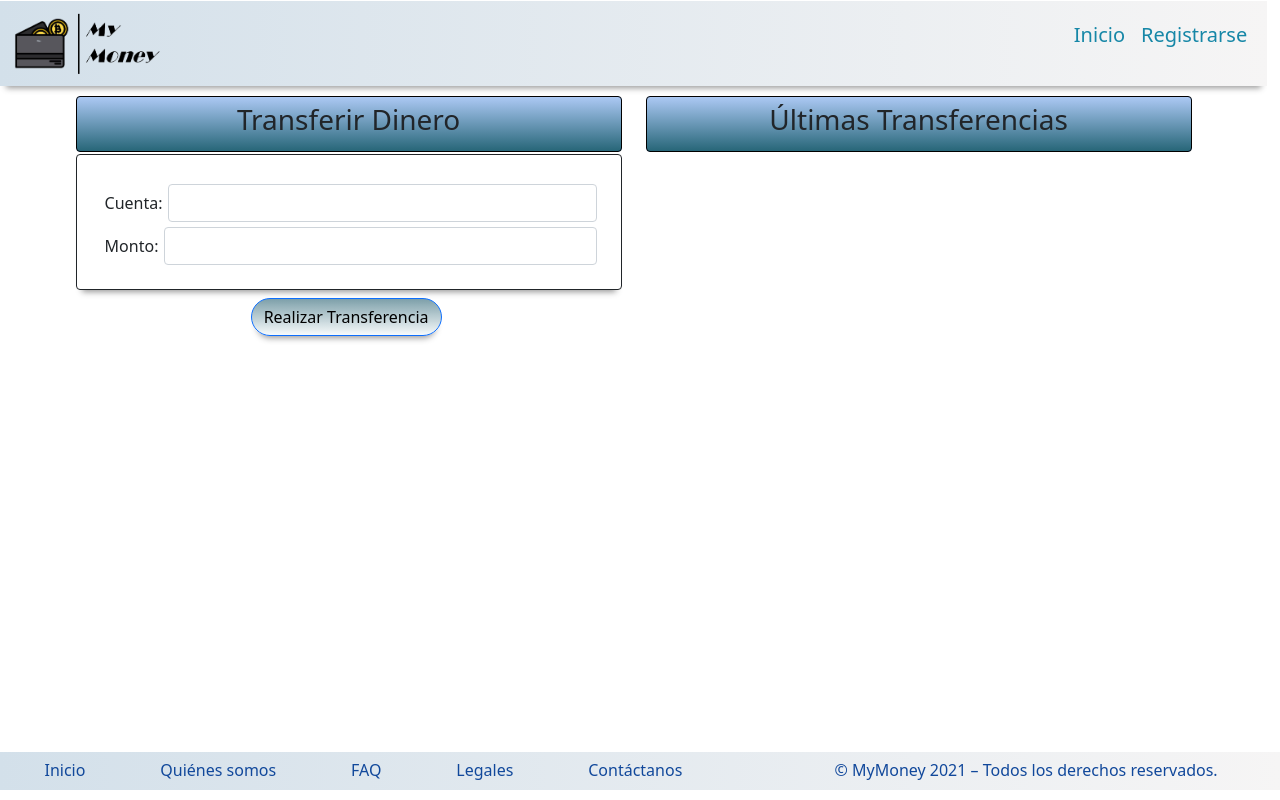
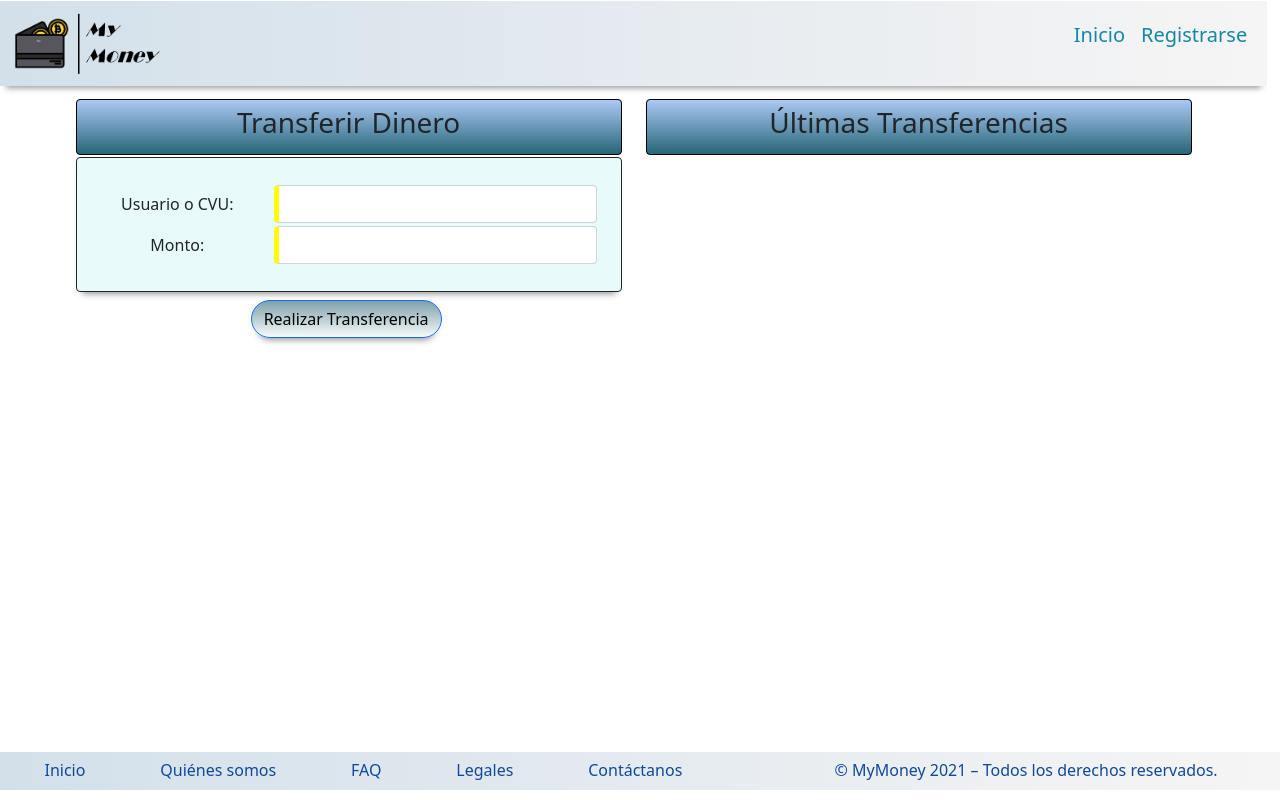
Before and after one commit to classroomMisiones/Proyecto-FS-Misiones-Grupo-1, an Angular app: page /transferirpesos in a window 1280 px wide. Built offline with nearby package versions, Linux system fonts and the light colour scheme.

Commit message:
Formulario para transferir dinero ($) y validaciones.
Re organizado todo el código de este formulario, y emprolijado el CSS de las validaciones. Se cambiaron las condiciones de validación. Se mejoró la alineación. Entre otross.

```diff
--- a/src/app/modulo-pesos/transferir-pesos/transferir-pesos.component.css
+++ b/src/app/modulo-pesos/transferir-pesos/transferir-pesos.component.css
@@ -2,13 +2,25 @@ label {
     text-align: center;
 }
 
-input.ng-invalid {
-    border-left: 5xp solid red;
+.row {
+  margin-bottom: 3px;
+  margin-top: 3px;
 }
 
 input.ng-valid {
-    border-left: 5px solid green;
+  border-left: 5px solid green;
 }
+
+input.ng-invalid {
+  border-left: 5px solid red;
+}
+
+input.ng-pristine {
+  border-left: 5px solid yellow;
+}
+
+
+
 
 .box-sombra {
     -webkit-box-shadow: 0 8px 6px -6px #999;
--- a/src/app/modulo-pesos/transferir-pesos/transferir-pesos.component.html
+++ b/src/app/modulo-pesos/transferir-pesos/transferir-pesos.component.html
@@ -5,42 +5,45 @@
                     <div class="pl-2"></div>
                     <h3>Transferir Dinero</h3>
             </div>
+
         <!--Acá va la transferencia-->
-        <div class="box-sombra border border-dark form-control p-4" style="background-color: #b1b3b3;"
-        style="padding: 5px;">
-
-            <form [formGroup]="transferirPesos">
-                <div class="row align-items-center" style="padding-top: 5px">
-                    <div class="form-group col-auto" style="padding-right: 5px; min-width: 75px">
-                        <label style="padding-left: 4px">
-                            Cuenta:</label>
+        <div class="box-sombra border border-dark form-control p-4" style="background-color: #e8fafa; padding: 5px"
+        [formGroup]="transferirPesos">
+            <div class="row" style="align-items: baseline; text-align: center;"> <!--Comienza fila 1-->
+                <div class="col-4"> <!--Columna izquierda, fila 1-->
+                    <div class="col-auto">
+                        <label style="padding-left: 4px">Usuario o CVU:</label>
                     </div>
-                    <div class="col" style="padding-left: 0px">
+                </div>
+                <div class="col-8"> <!--Columna derecha, fila 1-->
+                    <div class="col">
                         <input type="text" class="form-control" formControlName="cuentaATransferir">
                     </div>
+                    <span *ngIf="cuentaATransferir!.invalid && cuentaATransferir!.touched"
+                            style="color: rgb(136, 17, 37); font-style: italic; font-size: smaller;">
+                            Cuenta necesaria. Ingrese un CVU o usuario válido.</span>
                 </div>
+            </div>
 
-                <span *ngIf="cuentaATransferir && cuentaATransferir.invalid && cuentaATransferir.touched"
-                style="color: rgb(136, 17, 37); font-style: italic; padding-left: 75px; font-size: smaller;">
-                Cuenta necesaria</span>
 
-                <div class="row align-items-center" style="padding-top: 5px;">
-                    <div class="col-auto" style="padding-right: 5px; min-width: 75px">
-                        <label style="padding-left: 4px">
-                            Monto:</label>
+            <div class="row" style="align-items: baseline; text-align: center;"><!--Comienza fila 2-->
+                <div class="col-4"> <!--Columna izquierda, fila 2-->
+                    <div class="col-auto">
+                        <label style="padding-left: 4px">Monto:</label>
                     </div>
-                    <div class="col" style="padding-left: 0px">
+                </div>
+                <div class="col-8"> <!--Columna derecha, fila 2-->
+                    <div class="col">
                         <input type="number" class="form-control" formControlName="montoATransferir">
                     </div>
+                    <span *ngIf="montoATransferir!.invalid && montoATransferir!.touched"
+                            style="color: rgb(136, 17, 37); font-style: italic; font-size: smaller;">
+                            Monto necesario.</span>
                 </div>
-
-                <span *ngIf="montoATransferir && montoATransferir.invalid && montoATransferir.touched"
-                style="color: rgb(136, 17, 37); font-style: italic; padding-left: 75px; font-size: smaller;">
-                Monto necesario</span>
-
-            </form>
+            </div>
         </div>
         <!--Hasta acá-->
+
             <div class="mt-2">
                 <button class=" gradiente-btn btn btn-primary rounded-pill box-sombra" [routerLink]="['/transferirpesos']">
                     Realizar Transferencia</button>
--- a/src/app/modulo-pesos/transferir-pesos/transferir-pesos.component.ts
+++ b/src/app/modulo-pesos/transferir-pesos/transferir-pesos.component.ts
@@ -8,10 +8,11 @@ import { FormControl, FormGroup, Validators } from '@angular/forms';
 })
 export class TransferirPesosComponent implements OnInit {
 
-  transferirPesos= new FormGroup({
-    cuentaATransferir: new FormControl('', [Validators.required, Validators.minLength(11)]),
-    montoATransferir: new FormControl('', [Validators.required])
+  transferirPesos = new FormGroup({
+    cuentaATransferir: new FormControl('', [Validators.required, Validators.minLength(5)]),
+    montoATransferir: new FormControl('', [Validators.required, Validators.min(1)]),
   })
+
 
   constructor() { }
 
@@ -19,11 +20,11 @@ export class TransferirPesosComponent implements OnInit {
   }
 
   get cuentaATransferir() {
-    return this.transferirPesos.get('cuentaATransferir');
+  return this.transferirPesos.get('cuentaATransferir');
   }
 
   get montoATransferir() {
-    return this.transferirPesos.get('montoATransferir');
+  return this.transferirPesos.get('montoATransferir');
   }
 
 }
```
